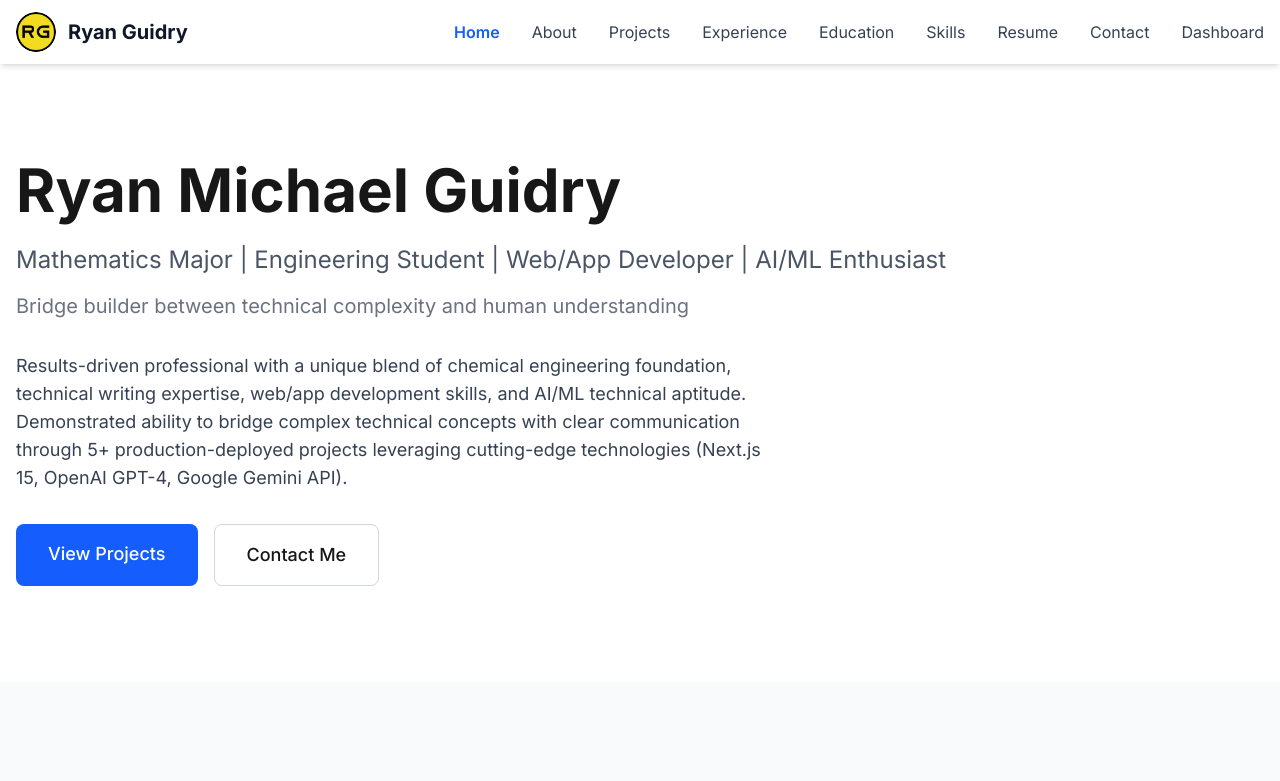
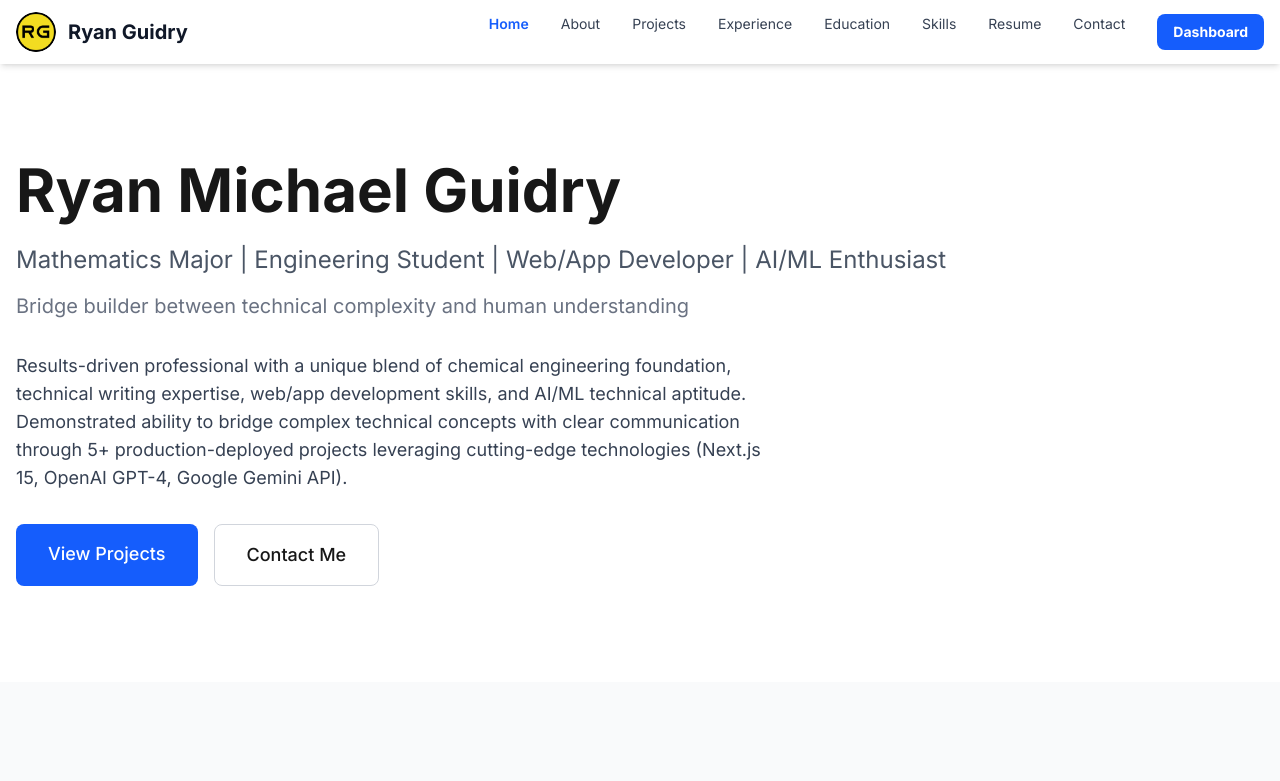
Before and after one commit to rguid31/ryan-portfolio, a Next.js app: page / in a window 1280 px wide. Shown: the top 781 px of the page. Built offline with nearby package versions, Linux system fonts and the light colour scheme.

Commit message:
Highlight Dashboard link in main navigation

```diff
--- a/components/Navigation.tsx
+++ b/components/Navigation.tsx
@@ -39,10 +39,13 @@ export default function Navigation() {
                             <Link
                                 key={link.href}
                                 href={link.href}
-                                className={`transition-colors ${pathname === link.href
-                                    ? 'text-blue-600 dark:text-blue-400 font-semibold'
-                                    : 'text-gray-700 dark:text-gray-300 hover:text-blue-600 dark:hover:text-blue-400'
-                                    }`}
+                                className={link.label === 'Dashboard'
+                                    ? "px-4 py-2 bg-blue-600 text-white rounded-lg hover:bg-blue-700 transition font-bold text-sm"
+                                    : `transition-colors text-sm ${pathname === link.href
+                                        ? 'text-blue-600 dark:text-blue-400 font-semibold'
+                                        : 'text-gray-700 dark:text-gray-300 hover:text-blue-600 dark:hover:text-blue-400'
+                                    }`
+                                }
                             >
                                 {link.label}
                             </Link>
```
